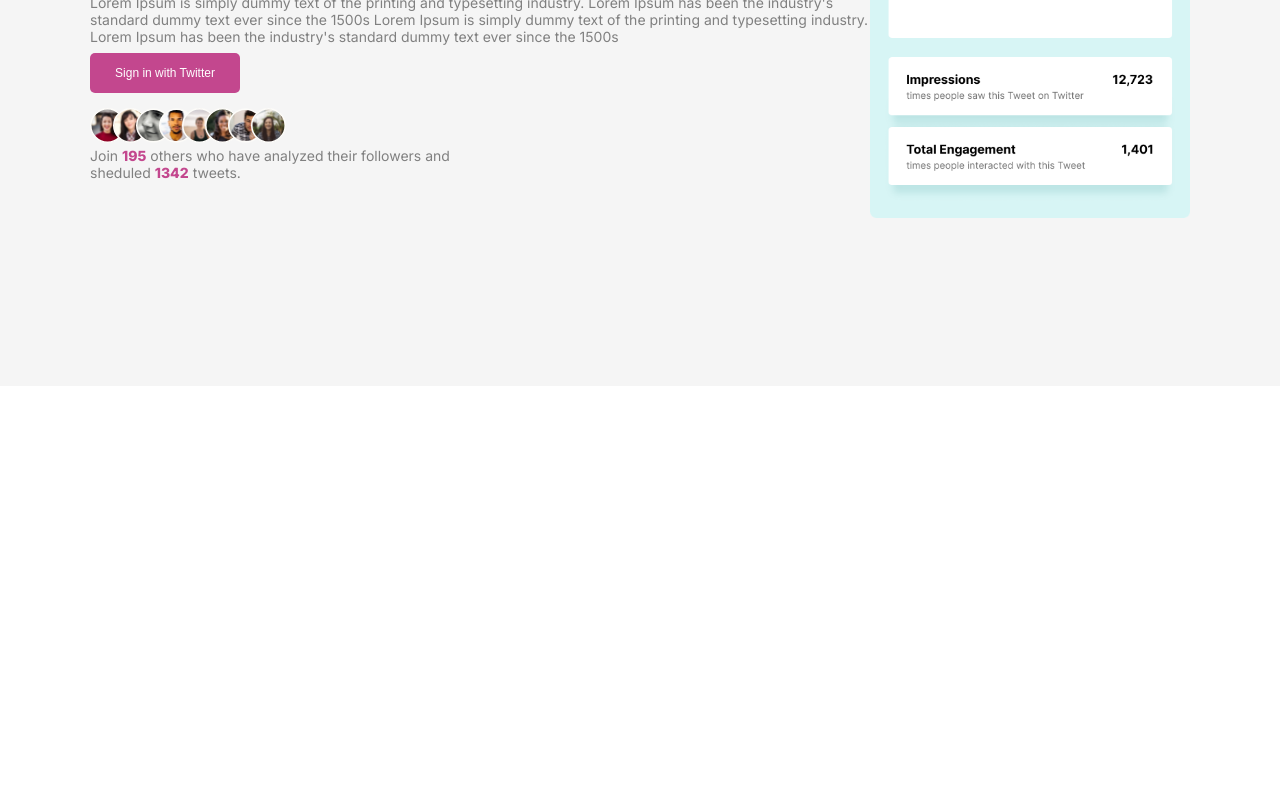
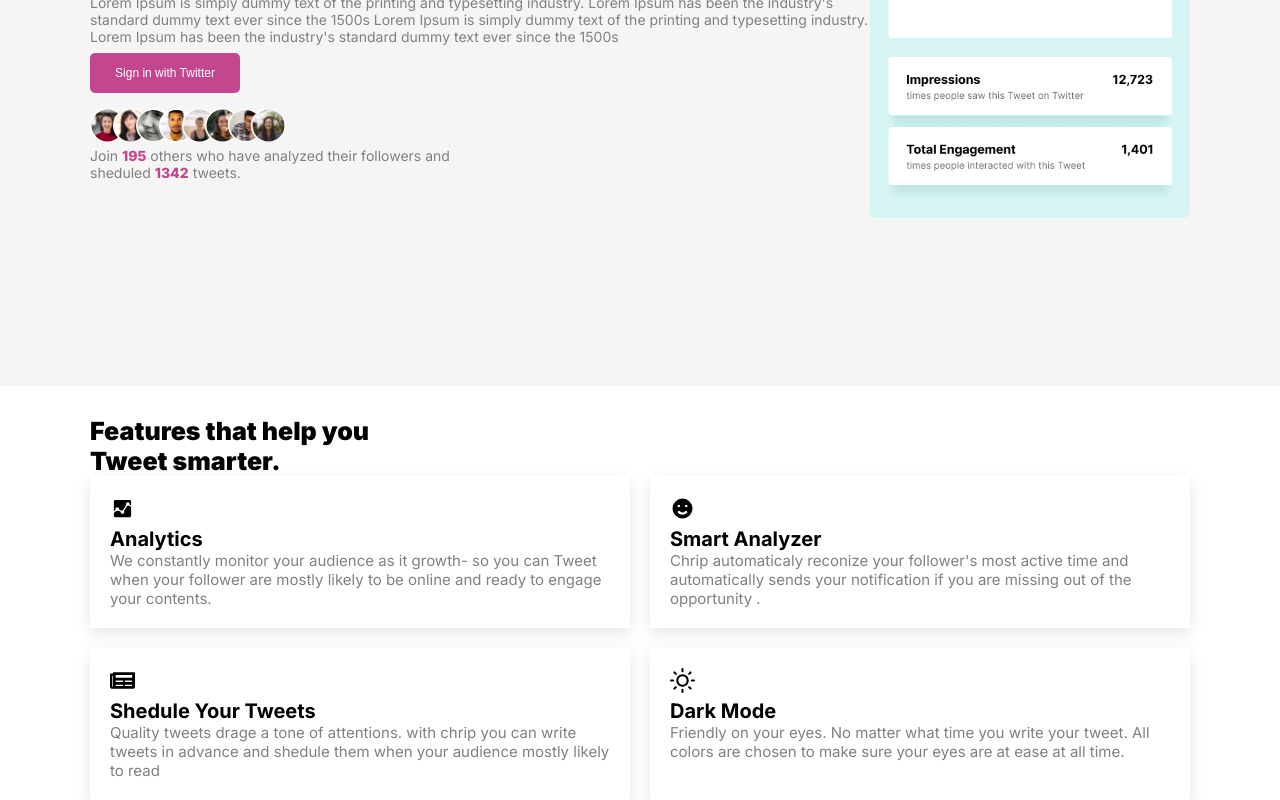
Before and after one commit to encode977/chrip-landingpage, a React (Create React App) app: page / in a window 1280 px wide. Shown: the part 334-1134 px from the top of the page. Before the commit the page ends 800 px from the top, so only its background shows below. Built offline with nearby package versions, Linux system fonts and the light colour scheme.

Commit message:
features card complete

```diff
--- a/src/App.js
+++ b/src/App.js
@@ -1,14 +1,23 @@
 import "./App.scss";
 import Header from "./components/Header";
+import Features from "./components/Features";
 import Banner from "./pages/Banner";
 
 function App() {
   return (
     <div className="app">
-      <section className="top">
+      <section className="first">
         <div className="app__body">
           <Header />
           <Banner />
+        </div>
+      </section>
+      <section className="second">
+        <div className="app__body">
+          <h2>
+            Features that help you <br /> Tweet smarter.
+            <Features />
+          </h2>
         </div>
       </section>
     </div>
--- a/src/App.scss
+++ b/src/App.scss
@@ -1,7 +1,7 @@
 .app {
   background: #fff;
 
-  .top {
+  .first {
     background: whitesmoke;
     height: 90vh;
   }
@@ -9,5 +9,11 @@
     width: 90%;
     max-width: 1100px;
     margin: auto;
+
+    h2 {
+      margin-top: 30px;
+      font-size: 25px;
+      font-weight: 900;
+    }
   }
 }
--- /dev/null
+++ b/src/components/Card.js
@@ -0,0 +1,14 @@
+import React from "react";
+import "./Card.scss";
+
+function Card({ title, text, Icon }) {
+  return (
+    <div className="card">
+      <Icon />
+      <h3>{title}</h3>
+      <p>{text}</p>
+    </div>
+  );
+}
+
+export default Card;
--- /dev/null
+++ b/src/components/Card.scss
@@ -0,0 +1,13 @@
+.card {
+  padding: 20px;
+  box-shadow: 0 5px 15px rgba(0, 0, 0, 0.1);
+
+  h3 {
+    font-size: 20px;
+  }
+  p {
+    color: gray;
+    font-size: 15px;
+    font-weight: 400;
+  }
+}
--- a/src/components/Features.js
+++ b/src/components/Features.js
@@ -1,8 +1,21 @@
 import React from "react";
 import "./Features.scss";
+import Card from "./Card";
+import featuresData from "../handlers/FeaturesData";
 
 function Features() {
-  return <div></div>;
+  return (
+    <div className="features">
+      {featuresData.slice(0, 4).map((item) => (
+        <Card
+          key={item.id}
+          title={item.title}
+          Icon={item.image}
+          text={item.text}
+        />
+      ))}
+    </div>
+  );
 }
 
 export default Features;
--- a/src/components/Features.scss
+++ b/src/components/Features.scss
@@ -0,0 +1,5 @@
+.features {
+  display: grid;
+  grid-template-columns: repeat(2, 1fr);
+  grid-gap: 20px;
+}
--- a/src/handlers/FeaturesData.js
+++ b/src/handlers/FeaturesData.js
@@ -0,0 +1,31 @@
+import { DiGoogleAnalytics } from "react-icons/di";
+import { HiEmojiHappy } from "react-icons/hi";
+import { FaNewspaper } from "react-icons/fa";
+import { FiSun } from "react-icons/fi";
+
+export default [
+  {
+    id: 1,
+    image: DiGoogleAnalytics,
+    title: "Analytics",
+    text: "We constantly monitor your audience as it growth- so you can Tweet  when your follower are mostly likely to be online and ready to engage your contents.",
+  },
+  {
+    id: 2,
+    image: HiEmojiHappy,
+    title: "Smart Analyzer",
+    text: "Chrip automaticaly reconize your follower's most active time and automatically sends your notification  if you are missing out of the opportunity .",
+  },
+  {
+    id: 3,
+    image: FaNewspaper,
+    title: "Shedule Your Tweets",
+    text: "Quality tweets drage a tone of attentions. with chrip you can write tweets in advance and shedule them when your audience mostly likely to read",
+  },
+  {
+    id: 4,
+    image: FiSun,
+    title: "Dark Mode",
+    text: "Friendly on your eyes. No matter what time you write your tweet. All colors are chosen to make sure your eyes are at ease at all time.",
+  },
+];
```
